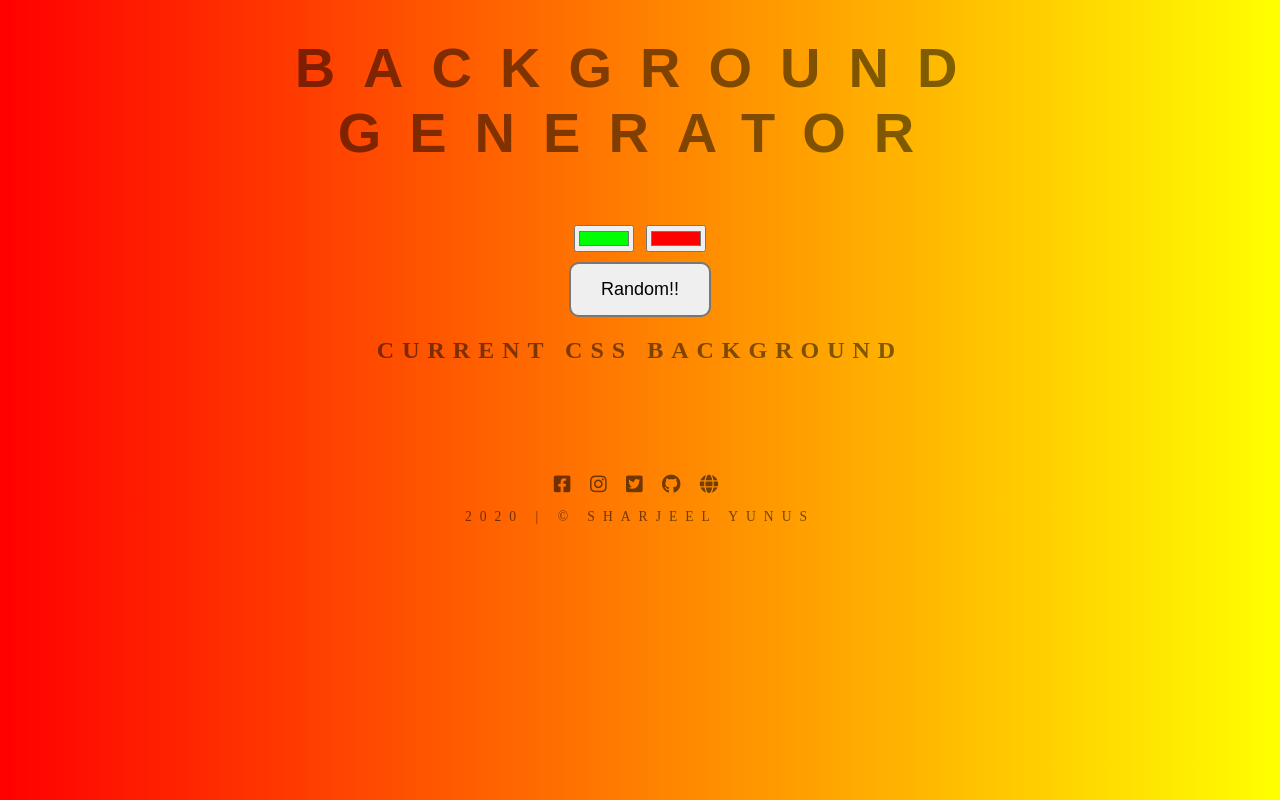
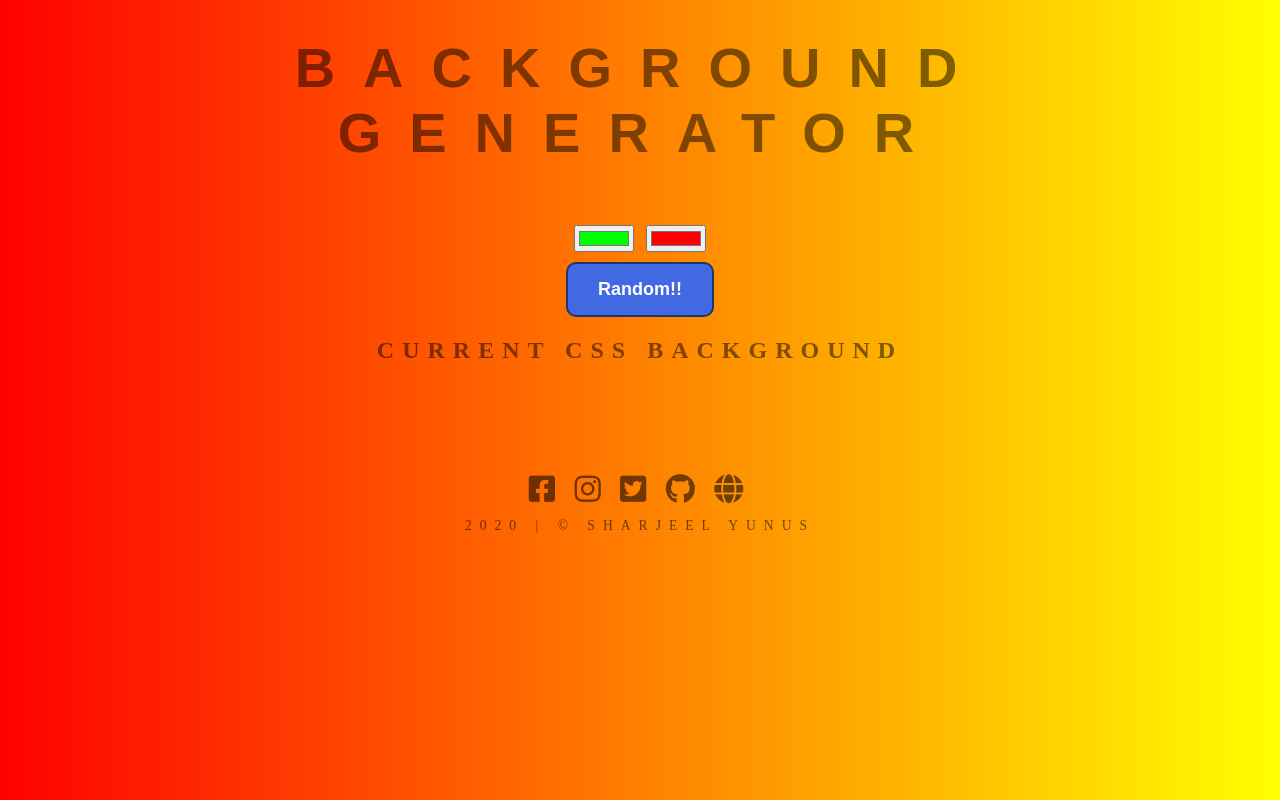
Before and after one commit to sharjeelyunus/gradient-background-generator, a plain HTML site: page index.html in a window 1280 px wide. Drawn offline with Linux system fonts and the light colour scheme.

Commit message:
button transition added

```diff
--- a/index.html
+++ b/index.html
@@ -10,7 +10,7 @@
     <h1>Background Generator</h1>
     <input class="color1" type="color" name="color1" value="#00ff00" />
     <input class="color2" type="color" name="color2" value="#ff0000" />
-    <div><button class="button">Random!!</button></div>
+    <div class="button-background"><button class="button">Random!!</button></div>
     <h2>Current CSS Background</h2>
     <h3></h3>
     <footer>
--- a/style.css
+++ b/style.css
@@ -32,7 +32,13 @@ h3 {
   padding: 15px 30px;
   border: 2px solid rgba(00, 00, 0, 0.5);
   border-radius: 10px;
+  transition: all 1s;
+  background-color: royalblue;
+  color: white;
+  font-weight: bold;
 }
+
+
 
 .button:hover {
   color: rgb(233, 231, 231);
@@ -56,7 +62,7 @@ input {
 .fa-facebook-square {
   transition: color 600ms ease-in-out;
   color: rgba(0, 0, 0, 0.7);
-  font-size: 19px;
+  font-size: 30px;
 }
 
 .fa-facebook-square:hover {
@@ -68,14 +74,14 @@ input {
   background: none;
   transition: color 600ms ease-in-out;
   color: rgba(0, 0, 0, 0.7);
-  font-size: 19px;
+  font-size: 30px;
 }
 
 /* twitter */
 .fa-twitter-square {
   transition: color 600ms ease-in-out;
   color: rgba(0, 0, 0, 0.7);
-  font-size: 19px;
+  font-size: 30px;
 }
 
 .fa-twitter-square:hover {
@@ -85,7 +91,7 @@ input {
 .fa-instagram {
   transition: color 600ms ease-in-out;
   color: rgba(0, 0, 0, 0.7);
-  font-size: 19px;
+  font-size: 30px;
 }
 
 .fa-instagram:hover {
@@ -95,7 +101,7 @@ input {
 .fa-github {
   transition: color 600ms ease-in-out;
   color: rgba(0, 0, 0, 0.7);
-  font-size: 19px;
+  font-size: 30px;
 }
 
 .fa-github:hover {
@@ -105,7 +111,7 @@ input {
 .fa-globe {
   transition: color 600ms ease-in-out;
   color: rgba(0, 0, 0, 0.7);
-  font-size: 19px;
+  font-size: 30px;
 }
 
 .fa-globe:hover {
```
